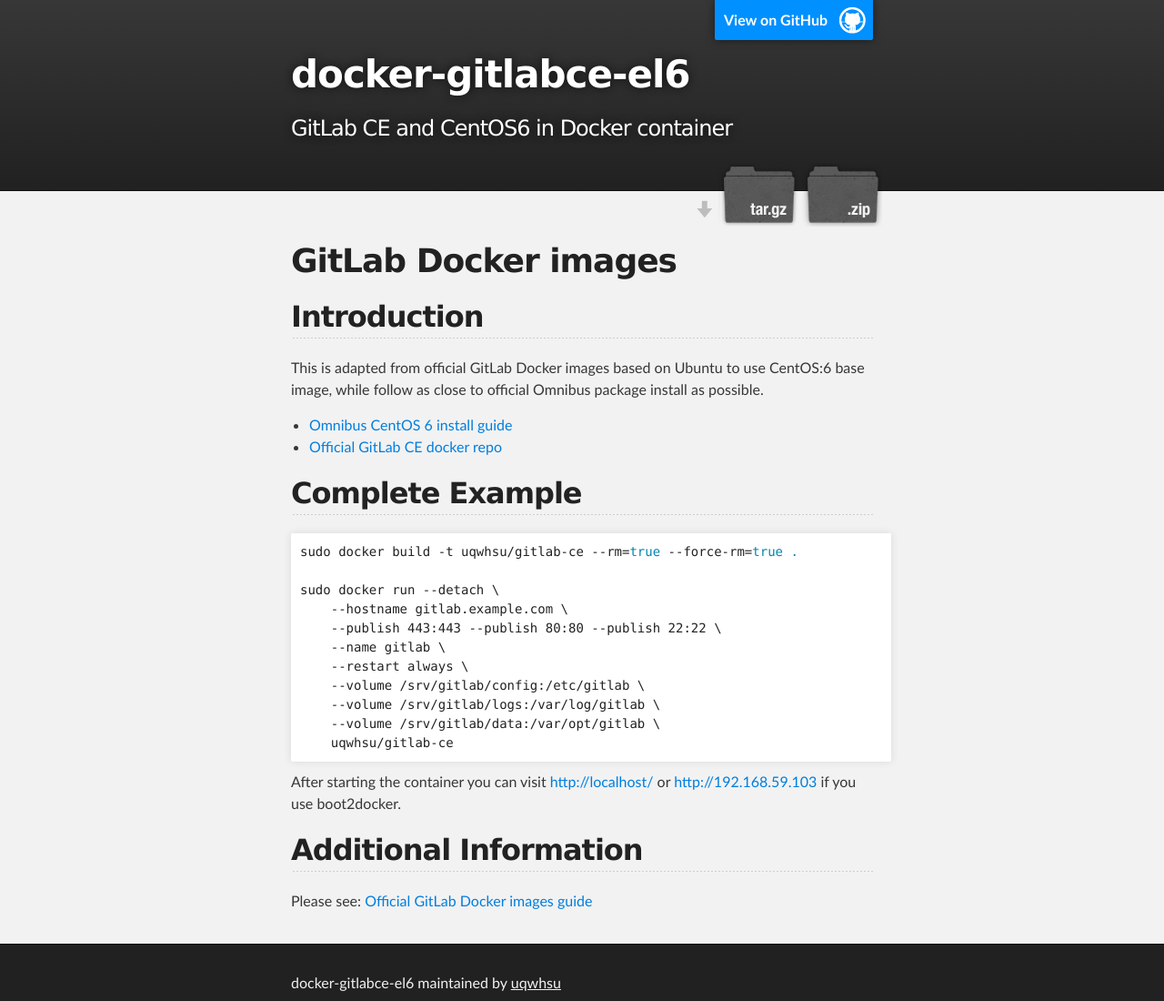
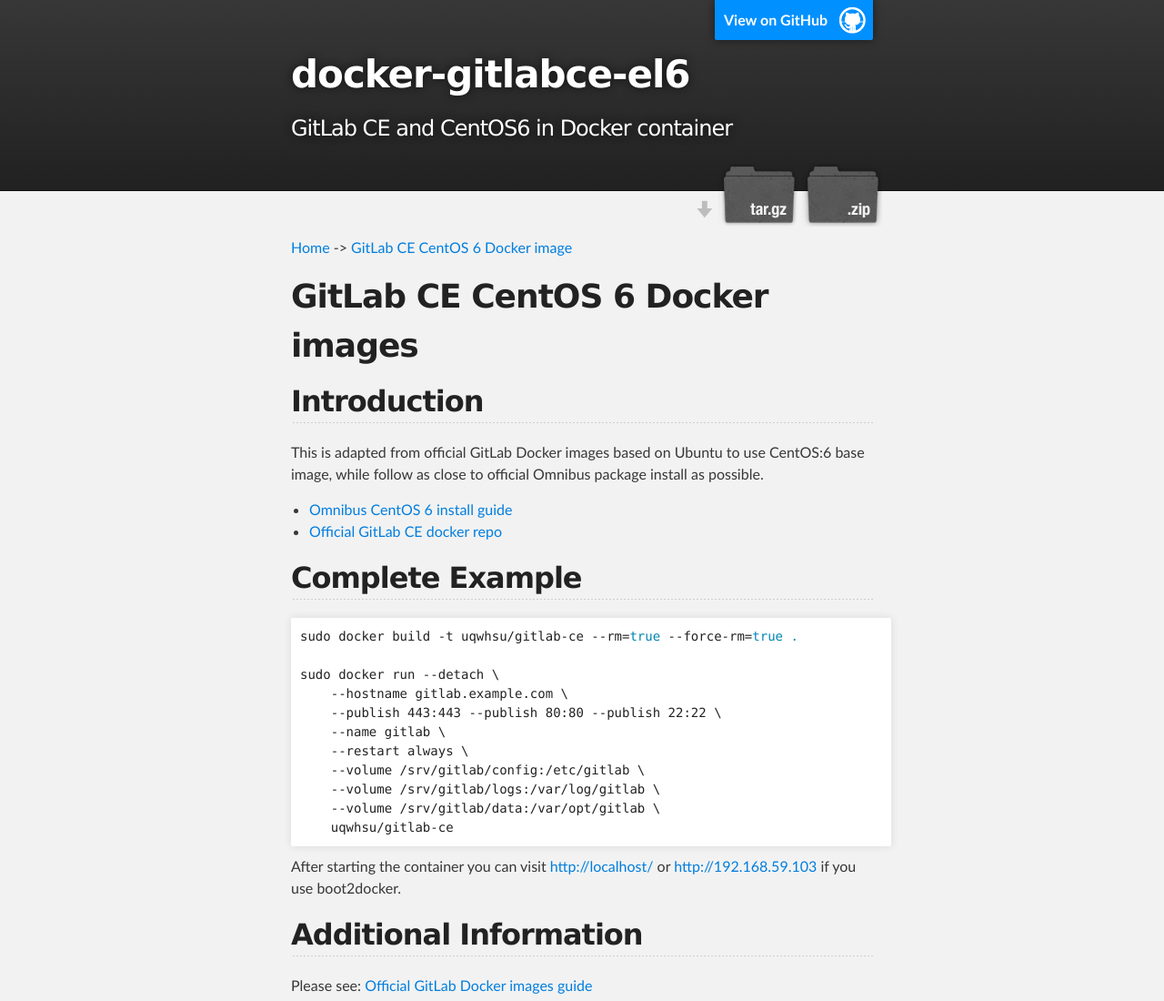
Before and after one commit to uqwhsu/docker-gitlabce-el6, a plain HTML site: page index.html in a window 1280 px wide. Shown: the top 1100 px of the page at 91% size. Drawn offline with Linux system fonts and the light colour scheme.

```diff
--- a/index.html
+++ b/index.html
@@ -31,8 +31,10 @@
     <!-- MAIN CONTENT -->
     <div id="main_content_wrap" class="outer">
       <section id="main_content" class="inner">
-        <h1>
-<a id="gitlab-docker-images" class="anchor" href="#gitlab-docker-images" aria-hidden="true"><span aria-hidden="true" class="octicon octicon-link"></span></a>GitLab Docker images</h1>
+        <p><a href="https://uqwhsu.github.io/">Home</a> -&gt; <a href="https://uqwhsu.github.io/docker-gitlabce-el6/">GitLab CE CentOS 6 Docker image</a></p>
+
+<h1>
+<a id="gitlab-ce-centos-6-docker-images" class="anchor" href="#gitlab-ce-centos-6-docker-images" aria-hidden="true"><span aria-hidden="true" class="octicon octicon-link"></span></a>GitLab CE CentOS 6 Docker images</h1>
 
 <h2>
 <a id="introduction" class="anchor" href="#introduction" aria-hidden="true"><span aria-hidden="true" class="octicon octicon-link"></span></a>Introduction</h2>
```
Also changed, not shown: params.json (+1 -1 lines).
